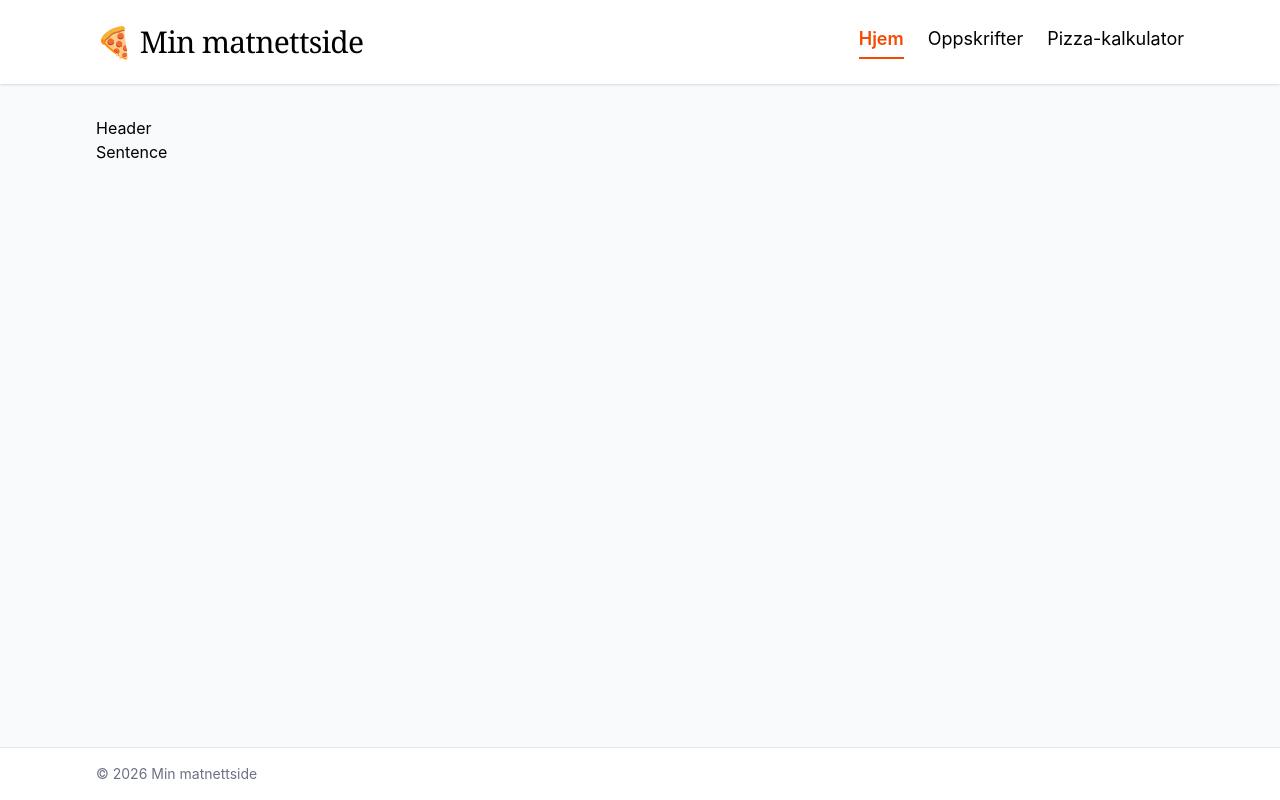
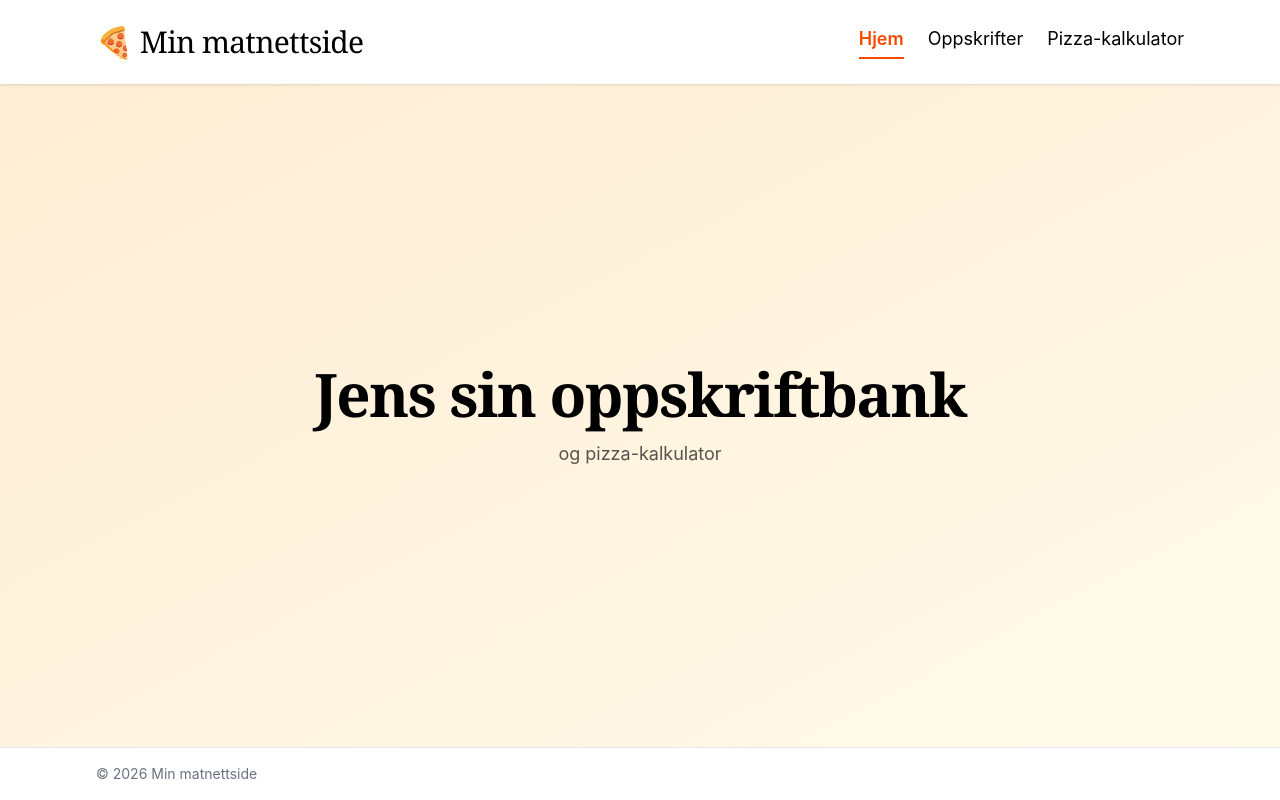
Before and after one commit to jensstat/jensmat, a React (Vite) app: page / in a window 1280 px wide. Built offline with nearby package versions, Linux system fonts and the light colour scheme.

Commit message:
Stylet homepage til full height og bedre setup

```diff
--- a/src/App.tsx
+++ b/src/App.tsx
@@ -10,8 +10,10 @@ function App() {
     <div className="flex min-h-screen flex-col bg-gray-50">
       <Header />
 
-      {/* max-w-6xl + px-4 md:px-8 is the same as in Header and Footer, so they line up. */}
-      <main className="mx-auto w-full max-w-6xl flex-1 px-4 py-8 md:px-8">
+      {/* <main> sets no width, so pages can have full-width backgrounds.
+          Each page centres its own content with max-w-6xl, like Header and Footer.
+          flex flex-col lets a page fill all of <main> by giving its section flex-1. */}
+      <main className="flex flex-1 flex-col">
         <HomePage />
       </main>
 
--- a/src/pages/HomePage.tsx
+++ b/src/pages/HomePage.tsx
@@ -1,9 +1,16 @@
 function HomePage() {
   return (
-    <>
-      <h1>Header</h1>
-      <p>Sentence</p>
-    </>
+    // Outer layer: full-width background.
+    // flex-1 makes the section grow and fill <main>, all the way down to the footer.
+    <section className="flex flex-1 items-center bg-linear-to-br from-orange-100 to-amber-50 py-20">
+      {/* Inner layer: same width and padding as the header, so the content lines up with it. */}
+      <div className="mx-auto flex max-w-6xl flex-col items-center gap-4 px-4 text-center md:px-8">
+        <h1 className="font-serif text-4xl font-bold tracking-tight md:text-6xl">
+          Jens sin oppskriftbank
+        </h1>
+        <p className="max-w-xl text-lg text-stone-600">og pizza-kalkulator</p>
+      </div>
+    </section>
   );
 }
 
```
